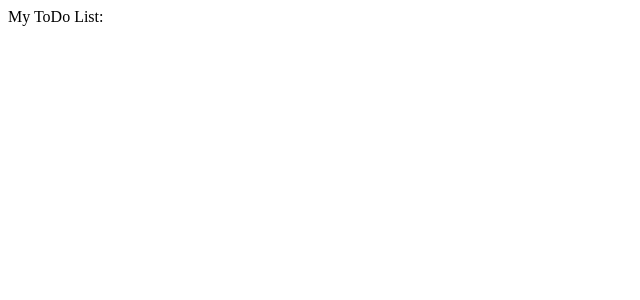
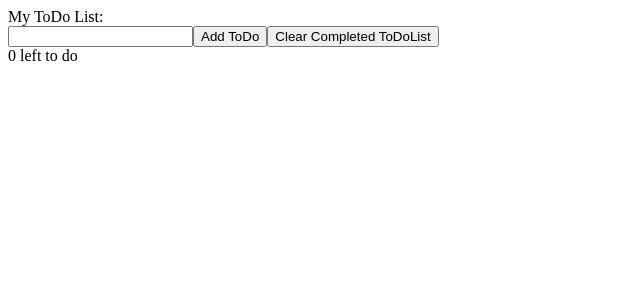
Before and after one commit to thomas-neville/react-todo-list, a React (Create React App) app: page / in a window 1280 px wide. Shown: the top 300 px of the page, without its empty margins (0-640 px from the left). Built offline with nearby package versions, Linux system fonts and the light colour scheme.

Commit message:
added input and buttons

```diff
--- a/src/App.js
+++ b/src/App.js
@@ -2,7 +2,13 @@
 
 function App() {
   return (
-    <ToDoList />
+    <>
+      <ToDoList />
+      <input type="text"></input>
+      <button>Add ToDo</button>
+      <button>Clear Completed ToDoList</button>
+      <div>0 left to do</div>
+    </>
   );
 }
 
```
